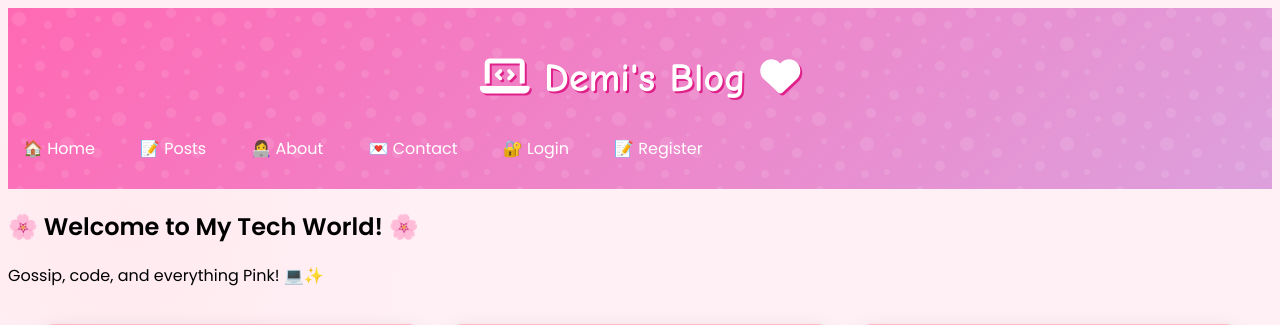
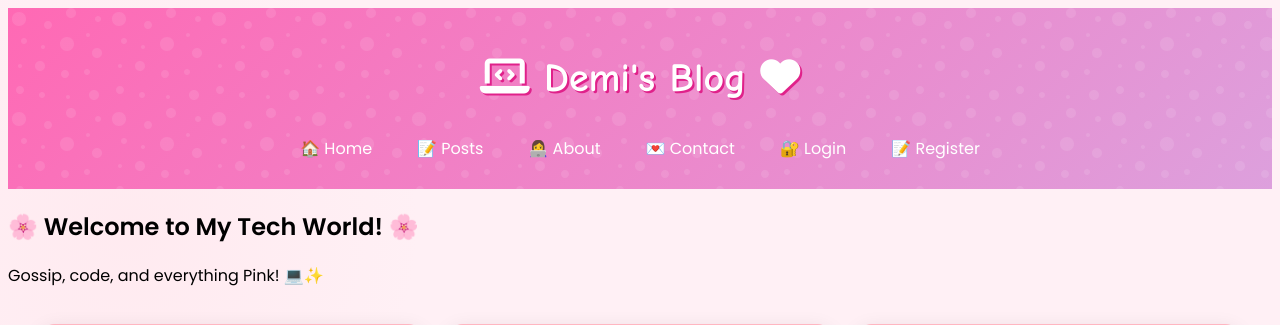
Before and after one commit to WTDemmy/Demi_BlogProjectCIDM6325, a Django app: page / in a window 1280 px wide. Shown: the top 325 px of the page. Run offline with Django 5.2, Linux system fonts and the light colour scheme; data comes from the database, SQL or seed files in the repository.

Commit message:
fix: center nav links and ensure clickability on all platforms

```diff
--- a/blog/static/blog/css/pink-theme.css
+++ b/blog/static/blog/css/pink-theme.css
@@ -52,8 +52,11 @@
     display: flex;
     gap: 15px;
     align-items: center;
+    justify-content: center;
     position: relative;
     z-index: 10;
+    flex-wrap: wrap;
+    width: 100%;
 }
 
 .pink-nav .nav-link,
@@ -65,10 +68,10 @@
     transition: all 0.3s;
     cursor: pointer;
     pointer-events: auto;
-    position: relative;
-    z-index: 11;
     background: transparent;
     border: none;
+    position: relative;
+    z-index: 10;
 }
 
 .pink-nav .nav-link:hover,
@@ -221,14 +224,18 @@
     z-index: -1 !important;
 }
 
-/* Ensure nav is above the overlay */
+/* Ensure nav container is properly positioned */
 .glitter-header .container {
     position: relative;
-    z-index: 10;
+    z-index: 2;
+    display: flex;
+    flex-direction: column;
+    align-items: center;
+    width: 100%;
 }
 
-nav, .pink-nav, .navbar {
-    position: relative;
-    z-index: 11 !important;
-    pointer-events: auto !important;
+/* Navigation always clickable and centered */
+.pink-nav {
+    pointer-events: auto;
+    width: 100%;
 }
```
